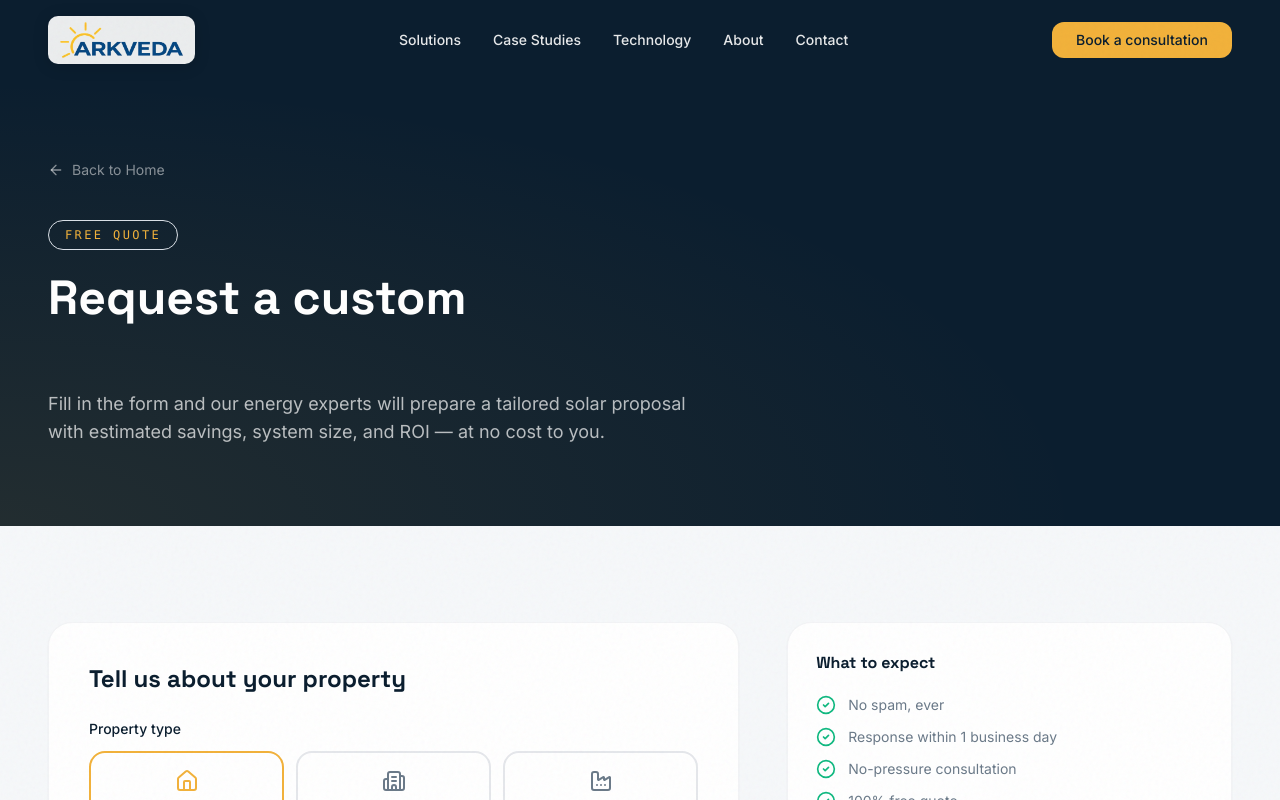
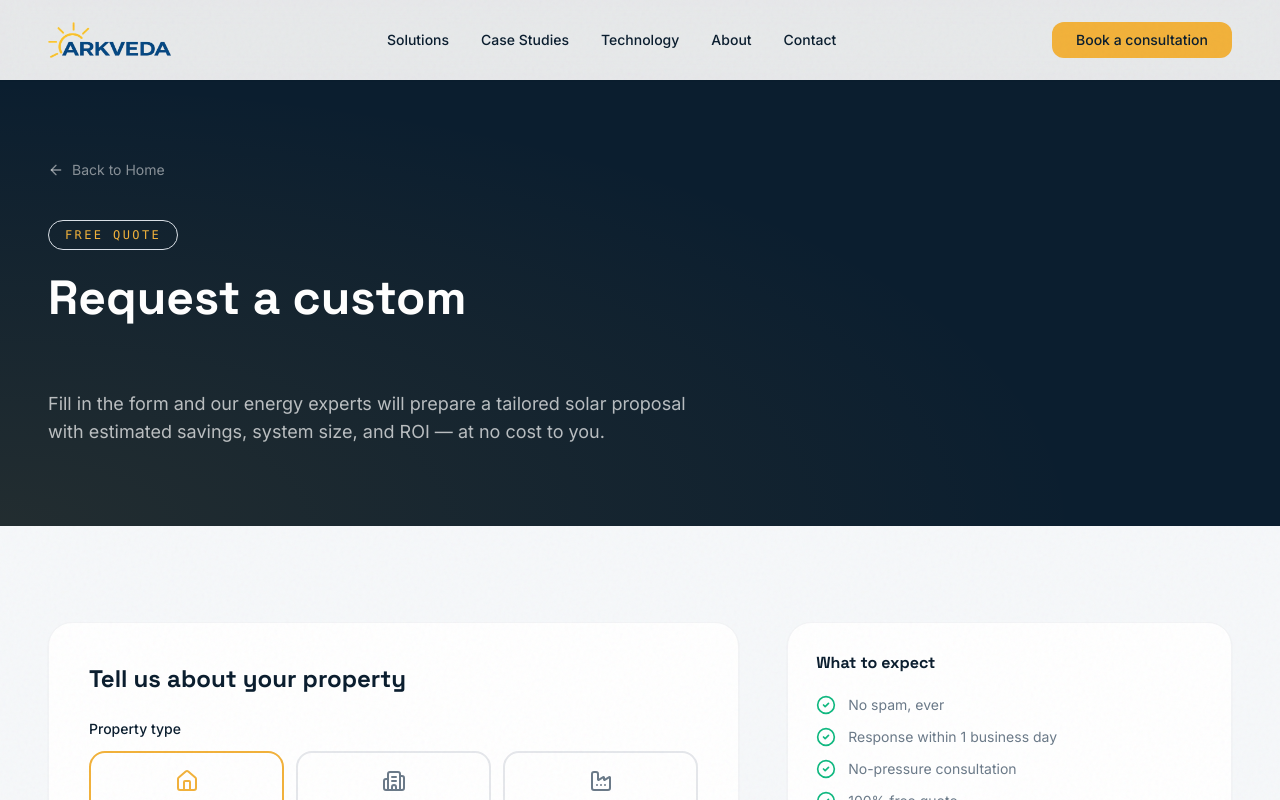
Before and after one commit to ChandanPandey45/ArkVeda-Web-master, a React (Vite) app: page /quote in a window 1280 px wide. Shown: the top 800 px of the page. Built offline with nearby package versions, Linux system fonts and the light colour scheme.

Commit message:
Fixed logo

```diff
--- a/src/App.tsx
+++ b/src/App.tsx
@@ -1,14 +1,17 @@
 import { BrowserRouter, Routes, Route } from 'react-router-dom';
+
 import HomePage from './HomePage';
 import ServicesPage from './pages/ServicesPage';
 import TechnologyPage from './pages/TechnologyPage';
 import CaseStudiesPage from './pages/CaseStudiesPage';
 import QuotePage from './pages/QuotePage';
+import Navbar from './components/Navbar';
 import './App.css';
 
 function App() {
   return (
     <BrowserRouter>
+      <Navbar />
       <Routes>
         <Route path="/" element={<HomePage />} />
         <Route path="/services" element={<ServicesPage />} />
--- a/src/HomePage.tsx
+++ b/src/HomePage.tsx
@@ -1,7 +1,7 @@
 import { useEffect, useRef } from 'react';
 import { gsap } from 'gsap';
 import { ScrollTrigger } from 'gsap/ScrollTrigger';
-import Navbar from './components/Navbar';
+// import Navbar from './components/Navbar';
 import HeroSection from './sections/HeroSection';
 import EnergyIndependenceSection from './sections/EnergyIndependenceSection';
 import HowItWorksSection from './sections/HowItWorksSection';
@@ -35,8 +35,7 @@ export default function HomePage() {
       {/* Grain overlay */}
       <div className="grain-overlay" />
 
-      {/* Navigation */}
-      <Navbar />
+      {/* Navigation removed, now in App.tsx */}
 
       {/* Main content */}
       <main className="relative flex-1">
--- a/src/components/Navbar.tsx
+++ b/src/components/Navbar.tsx
@@ -40,10 +40,7 @@ export default function Navbar() {
   return (
     <>
       <nav
-        className={`fixed top-0 left-0 right-0 z-50 transition-all duration-500 ${isScrolled
-            ? 'bg-white/90 backdrop-blur-md shadow-sm'
-            : 'bg-transparent'
-          }`}
+        className="fixed top-0 left-0 right-0 z-50 transition-all duration-500 bg-white/90 backdrop-blur-md shadow-sm "
       >
         <div className="w-full px-6 lg:px-12">
           <div className="flex items-center justify-between h-16 lg:h-20">
@@ -62,18 +59,18 @@ export default function Navbar() {
               <div
                 className="flex items-center transition-all duration-500 group-hover:scale-[1.03]"
                 style={{
-                  background: isScrolled ? 'transparent' : 'rgba(255,255,255,0.92)',
-                  backdropFilter: isScrolled ? 'none' : 'blur(8px)',
-                  borderRadius: isScrolled ? '0px' : '10px',
-                  padding: isScrolled ? '0' : '6px 12px',
-                  boxShadow: isScrolled ? 'none' : '0 2px 16px rgba(0,0,0,0.15)',
+                  background: 'transparent',
+                  backdropFilter: 'none',
+                  borderRadius: '0',
+                  padding: '0',
+                  boxShadow: 'none',
                   transition: 'all 0.5s ease',
                 }}
               >
                 <img
                   src="/arkveda-transparent.png"
                   alt="Arkveda Logo"
-                  className="h-7 lg:h-9 w-auto object-contain"
+                  className="h-8 lg:h-9 w-auto object-contain"
                   style={{
                     filter: isScrolled
                       ? 'drop-shadow(0 1px 2px rgba(11,30,47,0.08))'
@@ -88,8 +85,7 @@ export default function Navbar() {
                 <button
                   key={link.label}
                   onClick={() => scrollToSection(link.href)}
-                  className={`text-sm font-medium transition-colors hover:text-solar-yellow ${isScrolled ? 'text-solar-navy' : 'text-white/90'
-                    }`}
+                  className="text-sm font-medium transition-colors text-solar-navy hover:text-solar-yellow"
                 >
                   {link.label}
                 </button>
@@ -112,9 +108,9 @@ export default function Navbar() {
               onClick={() => setIsMobileMenuOpen(!isMobileMenuOpen)}
             >
               {isMobileMenuOpen ? (
-                <X className={`w-6 h-6 ${isScrolled ? 'text-solar-navy' : 'text-white'}`} />
+                <X className="w-6 h-6 text-solar-navy" />
               ) : (
-                <Menu className={`w-6 h-6 ${isScrolled ? 'text-solar-navy' : 'text-white'}`} />
+                <Menu className="w-6 h-6 text-solar-navy" />
               )}
             </button>
           </div>
@@ -143,7 +139,7 @@ export default function Navbar() {
             <button
               key={link.label}
               onClick={() => scrollToSection(link.href)}
-              className="text-2xl font-medium text-white hover:text-solar-yellow transition-colors"
+              className="text-2xl font-medium text-solar-navy hover:text-solar-yellow transition-colors"
               style={{ animationDelay: `${index * 0.1}s` }}
             >
               {link.label}
--- a/src/pages/CaseStudiesPage.tsx
+++ b/src/pages/CaseStudiesPage.tsx
@@ -1,6 +1,6 @@
 import { useEffect } from 'react';
 import { useNavigate } from 'react-router-dom';
-import Navbar from '../components/Navbar';
+// import Navbar from '../components/Navbar';
 import Footer from '../components/Footer';
 import { ArrowLeft, ArrowRight, Star, TrendingDown, Zap, Leaf } from 'lucide-react';
 
@@ -74,7 +74,7 @@ export default function CaseStudiesPage() {
   return (
     <div className="min-h-screen bg-solar-light">
       <div className="grain-overlay" />
-      <Navbar />
+      {/* Navbar removed, now in App.tsx */}
 
       {/* Hero */}
       <section className="relative w-full pt-32 pb-20 lg:pt-40 lg:pb-28 overflow-hidden bg-solar-navy">
--- a/src/pages/QuotePage.tsx
+++ b/src/pages/QuotePage.tsx
@@ -1,6 +1,6 @@
 import { useEffect, useState } from 'react';
 import { useNavigate } from 'react-router-dom';
-import Navbar from '../components/Navbar';
+// import Navbar from '../components/Navbar';
 import Footer from '../components/Footer';
 import { ArrowLeft, Home, Building2, Factory, CheckCircle2, Phone, Mail, MapPin, Send } from 'lucide-react';
 
@@ -48,7 +48,7 @@ export default function QuotePage() {
   return (
     <div className="min-h-screen bg-solar-light">
       <div className="grain-overlay" />
-      <Navbar />
+      {/* Navbar removed, now in App.tsx */}
 
       {/* Hero */}
       <section className="relative w-full pt-32 pb-16 lg:pt-40 lg:pb-20 bg-solar-navy overflow-hidden">
--- a/src/pages/ServicesPage.tsx
+++ b/src/pages/ServicesPage.tsx
@@ -1,6 +1,6 @@
 import { useEffect } from 'react';
 import { useNavigate } from 'react-router-dom';
-import Navbar from '../components/Navbar';
+// import Navbar from '../components/Navbar';
 import Footer from '../components/Footer';
 import { ArrowLeft, ArrowRight, Home, Building2, Factory, Wrench, ShieldCheck, BarChart3, Zap, Leaf } from 'lucide-react';
 
@@ -66,7 +66,7 @@ export default function ServicesPage() {
   return (
     <div className="min-h-screen bg-solar-light">
       <div className="grain-overlay" />
-      <Navbar />
+      {/* Navbar removed, now in App.tsx */}
 
       {/* Hero */}
       <section className="relative w-full pt-32 pb-20 lg:pt-40 lg:pb-28 overflow-hidden bg-solar-navy">
--- a/src/pages/TechnologyPage.tsx
+++ b/src/pages/TechnologyPage.tsx
@@ -1,6 +1,6 @@
 import { useEffect } from 'react';
 import { useNavigate } from 'react-router-dom';
-import Navbar from '../components/Navbar';
+// import Navbar from '../components/Navbar';
 import Footer from '../components/Footer';
 import { ArrowLeft, ArrowRight, Monitor, Shield, Wind, Sun, Battery, Cpu, Wifi } from 'lucide-react';
 
@@ -63,7 +63,7 @@ export default function TechnologyPage() {
   return (
     <div className="min-h-screen bg-solar-light">
       <div className="grain-overlay" />
-      <Navbar />
+      {/* Navbar removed, now in App.tsx */}
 
       {/* Hero */}
       <section className="relative w-full pt-32 pb-20 lg:pt-40 lg:pb-28 overflow-hidden bg-solar-navy">
```
